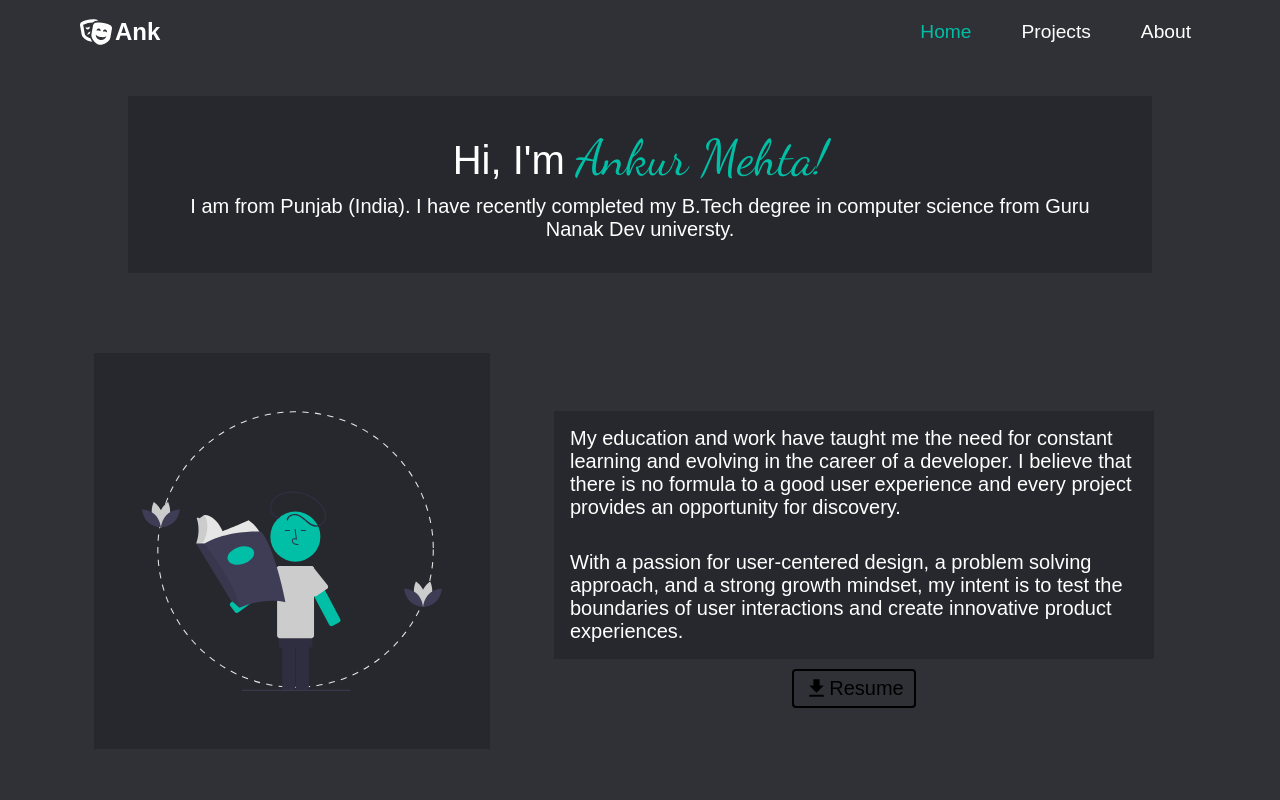
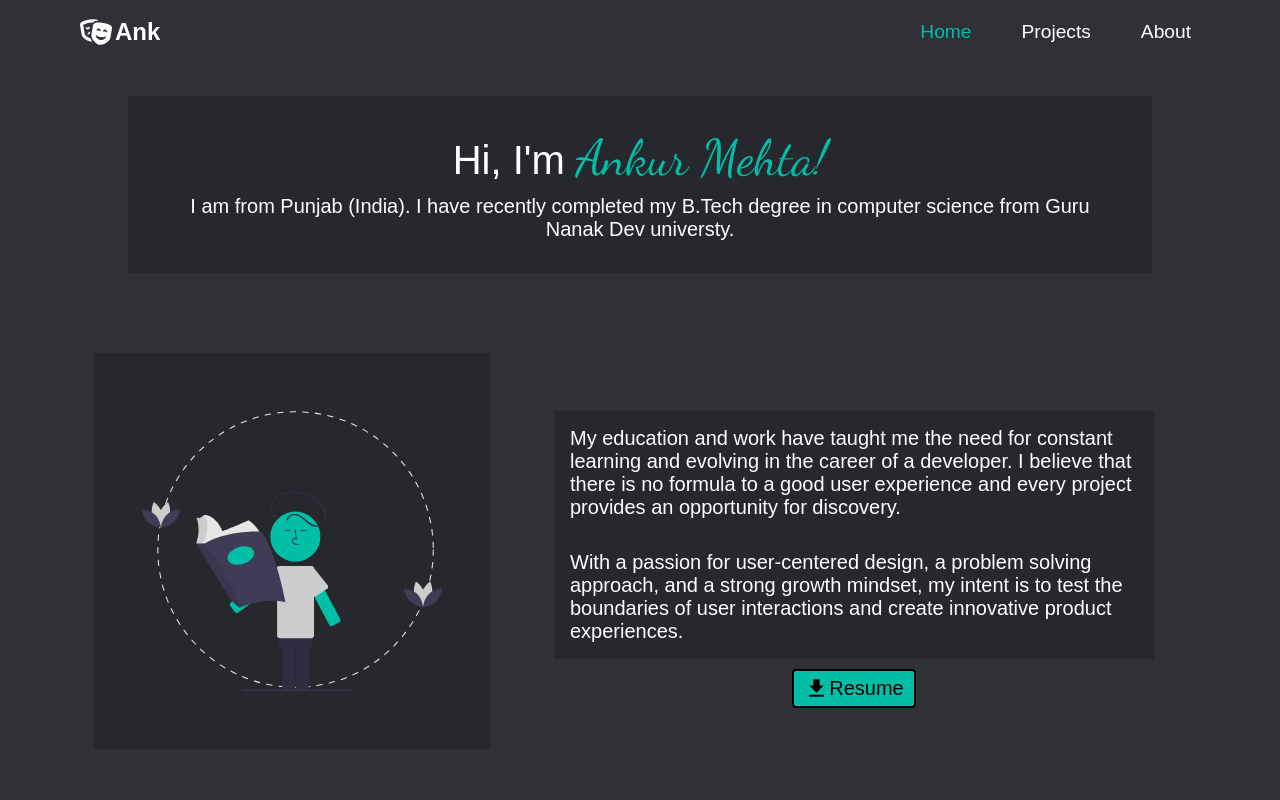
Before and after one commit to AnkurMehta007/portfolio-website, a React (Create React App) app: page /about in a window 1280 px wide. Shown: the top 800 px of the page. Built offline with nearby package versions, Linux system fonts and the light colour scheme.

Commit message:
ui changes to the buttons

```diff
--- a/src/component/Button.jsx
+++ b/src/component/Button.jsx
@@ -18,11 +18,11 @@ export function Button({
   const checkButtonSize = SIZES.includes(buttonSize) ? buttonSize : SIZES[0];
   const checkButtonStyle = STYLES.includes(buttonStyle)
     ? buttonStyle
-    : SIZES[0];
+    : STYLES[0];
 
   const checkButtonColor = COLORS.includes(buttonColor)
     ? buttonColor
-    : SIZES[0];
+    : COLORS[0];
 
   console.log(children, type, buttonStyle, buttonSize, buttonColor, onClick);
 
--- a/src/component/button.css
+++ b/src/component/button.css
@@ -1,7 +1,3 @@
-:root {
-  --primary: #fff;
-}
-
 .btn {
   border-radius: 4px;
   outline: none;
@@ -25,9 +21,20 @@
 .btn--large {
   padding: 5px 10px;
   font-size: 20px;
+  border: 2px solid black;
+  transition: all 0.3s ease-out;
+  background-color: var(--third-color);
+  color: black;
 }
 
-.btn--large:hover,
+.btn--large:hover {
+  transition: all 0.3s ease-out;
+  background-color: var(--second-color);
+  border: 2px solid white;
+
+  color: white;
+}
+
 .btn--medium:hover,
 .btn--mobile:hover {
   transition: all 0.3s ease-out;
@@ -44,13 +51,3 @@
   height: 100%;
   width: 100%;
 }
-
-.green {
-  background: #25ce4a;
-  color: #fff;
-  border: none;
-}
-
-.green:hover {
-  background-color: #242424;
-}
--- a/src/component/card2.css
+++ b/src/component/card2.css
@@ -5,6 +5,7 @@
   position: relative;
   transform-style: preserve-3d;
   border-radius: 10px;
+  user-select: none;
 }
 
 .front {
--- a/src/pages/aboutpage/Aboutpage.jsx
+++ b/src/pages/aboutpage/Aboutpage.jsx
@@ -38,7 +38,7 @@ function Aboutpage() {
                 </p>
               </div>
               <a href="./resume.doc" download="ankur_resume">
-                <Button buttonStyle="btn--outline" buttonSize="btn--large">
+                <Button buttonSize="btn--large">
                   <MdDownload style={{ fontSize: "25px" }} />
                   Resume
                 </Button>
```
